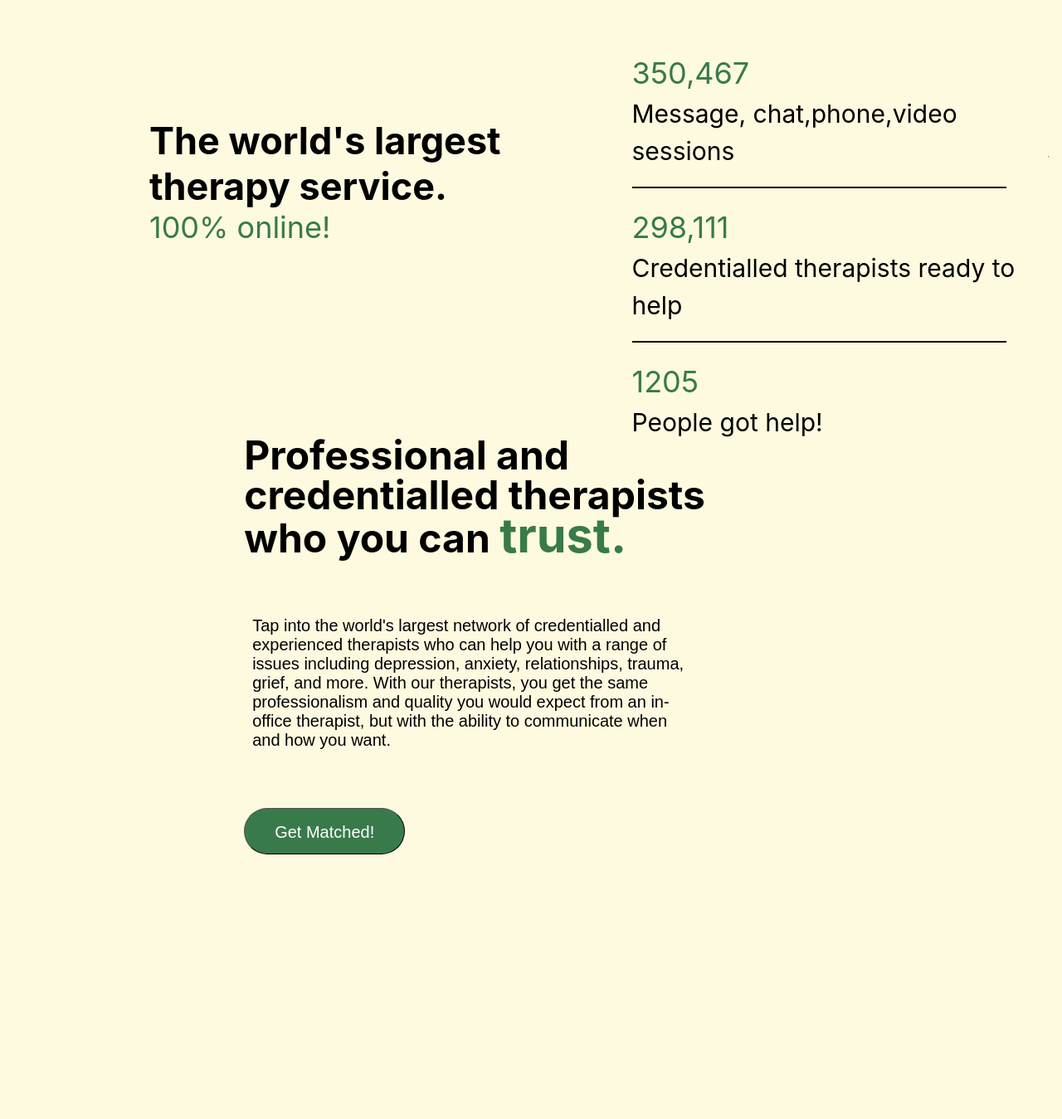
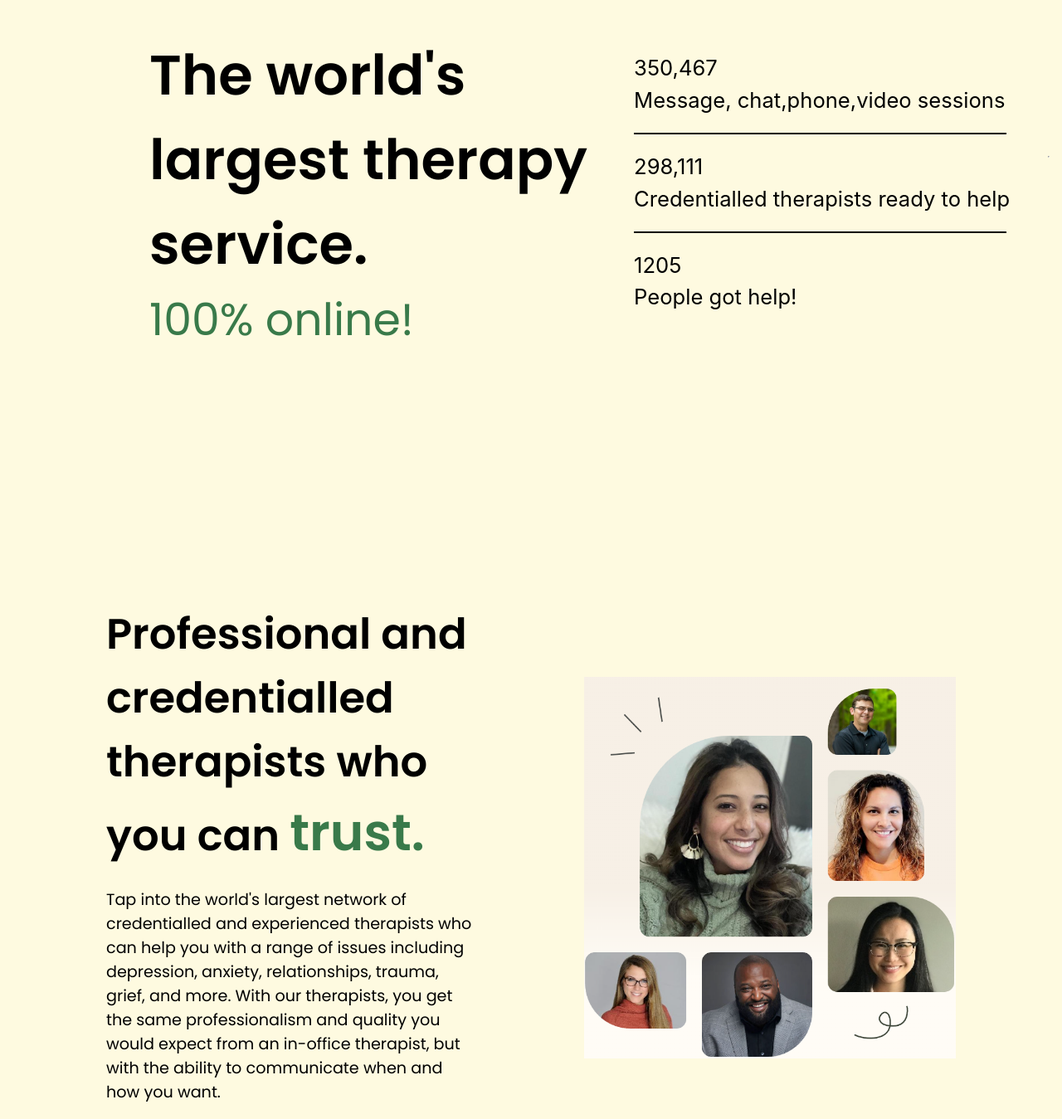
Before and after one commit to pushkaraj23/Younoia, a React (Create React App) app in the folder my-app/: page / in a window 1280 px wide. Shown: the part 925-2274 px from the top of the page at 83% size. Before the commit the page ends 1971 px from the top, so only its background shows below. Built offline with nearby package versions, Linux system fonts and the light colour scheme.

Commit message:
commit 6

```diff
--- a/my-app/src/Counter/Counter.css
+++ b/my-app/src/Counter/Counter.css
@@ -1,20 +1,15 @@
-
-*{
-    margin:0;
-    padding:0;
-    box-sizing:border-box;
-
+* {
+  margin: 0;
+  padding: 0;
+  box-sizing: border-box;
 }
 
-html,body
-{
- width:100%;
- height:100%;
+body {
+  width: 100vw;
 }
-#upper-Container
-{   background-color: #FEFAE0;
-    width:100vw;
-    height:50vw;
+.counter-first {
+  width: 100vw;
+  height: 50vw;
   margin-left: auto;
   margin-right: auto;
   padding-left: 100px;
@@ -22,88 +17,70 @@ html,body
   display: flex;
   justify-content: center;
   align-items: center;
-
 }
-span
-{
+span {
   color: #397a4a;
   box-sizing: border-box;
   font-size: larger;
 }
-#Info-container
-{
-    width:90%;
-    /* height:100%; */
-    font-size: 30px;
+.Info-container {
+  width: 50vw;
+  font-family: "Poppins", sans-serif;
+  font-size: 3.5vw;
   font-weight: 400;
-    color:black;
+  color: black;
   padding: 2em 0 0 5rem;
   position: block;
 }
-#Info-container img{
+.Count-container {
   width: 40vw;
-}
-#Count-container {
-    width: 90%;
-    height: 50%;
-    display: block;
-    padding: 2rem 0 0 5rem;
+  margin: 5vw 0 0 3vw;
+  display: flex;
+  flex-direction: column;
+  justify-content: center;
   position: relative;
-    font-size: 30px;
+  font-size: 2vw;
   font-weight: 400;
   line-height: 1.5; /* Adjust this value for the desired line spacing */
   border-spacing: 10px;
 }
-#Count-container hr{
-    border:1px solid black;
-    width:90%;
-    margin:20px 0;
+.Count-container hr {
+  border: 1px solid black;
+  width: 90%;
+  margin: 20px 0;
 }
 
-#Counter
-{
+.Counter {
   color: #397a4a;
   font-size: larger;
 }
 
-#second-heading
-{   font-size: 3rem;
+.second-heading {
+  font-size: 3rem;
   line-height: 3rem;
 }
-#Bottom-container
-{
-    background-color: #FEFAE0;
-    width:100%;
-    height:100%;
-    margin-left: auto;
-    margin-right: auto;
-    padding-left: 100px;
-    padding-right: 15px;
+.counter-second {
+  width: 100vw;
+  height: auto;
   display: flex;
-
   justify-content: space-evenly;
   align-items: center;
-
+  margin-top: 17vw;
 }
-#para
-{   width:50%;
-    display: block;
-    margin-block-start: 1em;
-    margin-block-end: 1em;
-    margin-inline-start: 0px;
-    margin-inline-end: 0px;
-    /* padding: 10%; */
+.counter-second-para {
+  width: 35vw;
+  display: flex;
+  flex-direction: column;
 }
-#para p{
-    font-size: 20px;
-    padding: 50px;
-    padding-left: 10px;
-    box-sizing: border-box;
-    font-family: Arial, Helvetica, sans-serif;
-
+.counter-second-para h2 {
+  font-family: 'Poppins', sans-serif;
+  font-size: 4vw;
 }
-#para button
-{
+.counter-second-para p {
+  font-size: 1.5vw;
+  font-family: 'Poppins', sans-serif;
+}
+.para button {
   height: 56px;
   min-width: 160px;
   border-width: 1px;
@@ -111,14 +88,12 @@ span
   font-size: 20px;
   line-height: 26px;
   border-radius: 7.25rem;
-    background-color:#397a4a;
+  background-color: #397a4a;
   color: white;
 }
-#collage img
-{
+.collage img {
   width: 35vw;
 }
-#para button:hover
-{
+.para button:hover {
   cursor: pointer;
 }
--- a/my-app/src/Counter/Counter.jsx
+++ b/my-app/src/Counter/Counter.jsx
@@ -1,45 +1,40 @@
 import React from "react";
 import "./Counter.css";
-import collage from "../images/Collage.png"
-
-
+import collage from "../images/Collage.png";
 
 export default function Counter() {
   return (
     <div className="main">
-      <div id="upper-Container">
-        <div id="Info-container">
+      <div className="counter-first">
+        <div className="Info-container">
           <h2>The world's largest therapy service.</h2>
           <span>100% online!</span>
-          {/* <img
-            src="https://imgs.search.brave.com/5TwdqdCn1q0LxTCaqpAWgxObhCo7gRHgJarg1U-eboc/rs:fit:860:0:0/g:ce/aHR0cHM6Ly9pbWcu/ZnJlZXBpay5jb20v/ZnJlZS1waG90by9z/dHVkaW8tcG9ydHJh/aXQtY29sbGFnZS1k/aXZlcnNlLXBlb3Bs/ZV81Mzg3Ni0xMzc2/MjkuanBnP3NpemU9/NjI2JmV4dD1qcGc"
-            alt=""
-          /> */}
         </div>
 
-        <div id="Count-container">
-          <div id="wrapper-1">
-            <div id="Counter">350,467</div>
-            <div id="Info-1">Message, chat,phone,video sessions</div>
+        <div className="Count-container">
+          <div>
+            <div>350,467</div>
+            <div>Message, chat,phone,video sessions</div>
           </div>
           <hr />
-          <div id="wrapper-2">
-            <div id="Counter">298,111</div>
-            <div id="Info-2">Credentialled therapists ready to help</div>
+          <div>
+            <div>298,111</div>
+            <div>Credentialled therapists ready to help</div>
           </div>
           <hr />
-          <div id="wrapper-3">
-            <div id="Counter">1205</div>
-            <div id="Info-3">People got help!</div>
+          <div>
+            <div>1205</div>
+            <div>People got help!</div>
           </div>
         </div>
 
         <hr id="seperate" />
       </div>
-      <div id="Bottom-container">
-        <div id="para">
-          <h2 id="second-heading">
-            Professional and credentialled therapists who you can{" "}
+
+      <div className="counter-second">
+        <div className="counter-second-para">
+          <h2>
+            Professional and credentialled therapists who you can {" "}
             <span>trust.</span>
           </h2>
           <br />
@@ -55,8 +50,8 @@ export default function Counter() {
           <button>Get Matched!</button>
         </div>
 
-        <div id="collage">
-          {/* <img src={collage} alt="" /> */}
+        <div className="collage">
+          <img src={collage} alt="" />
           <br />
         </div>
       </div>
--- a/my-app/src/Nav/Nav.css
+++ b/my-app/src/Nav/Nav.css
@@ -62,3 +62,7 @@
 .nav-second li ul:hover {
     cursor: pointer;
 }
+
+.text {
+    background-color: black;
+}
```
Also changed, not shown: my-app/src/Home/Home.jsx (line endings or trailing spaces). Lines whose indentation alone changed are shown as unchanged.
